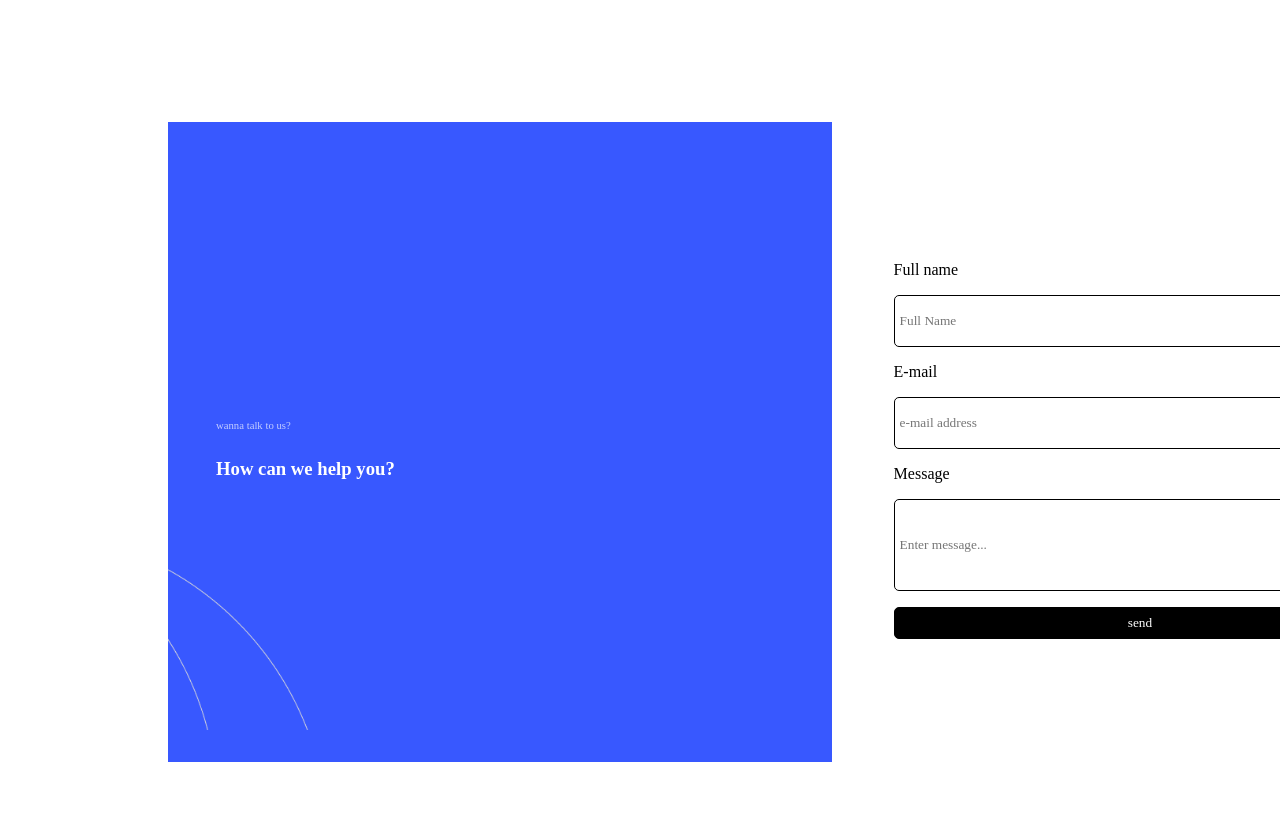
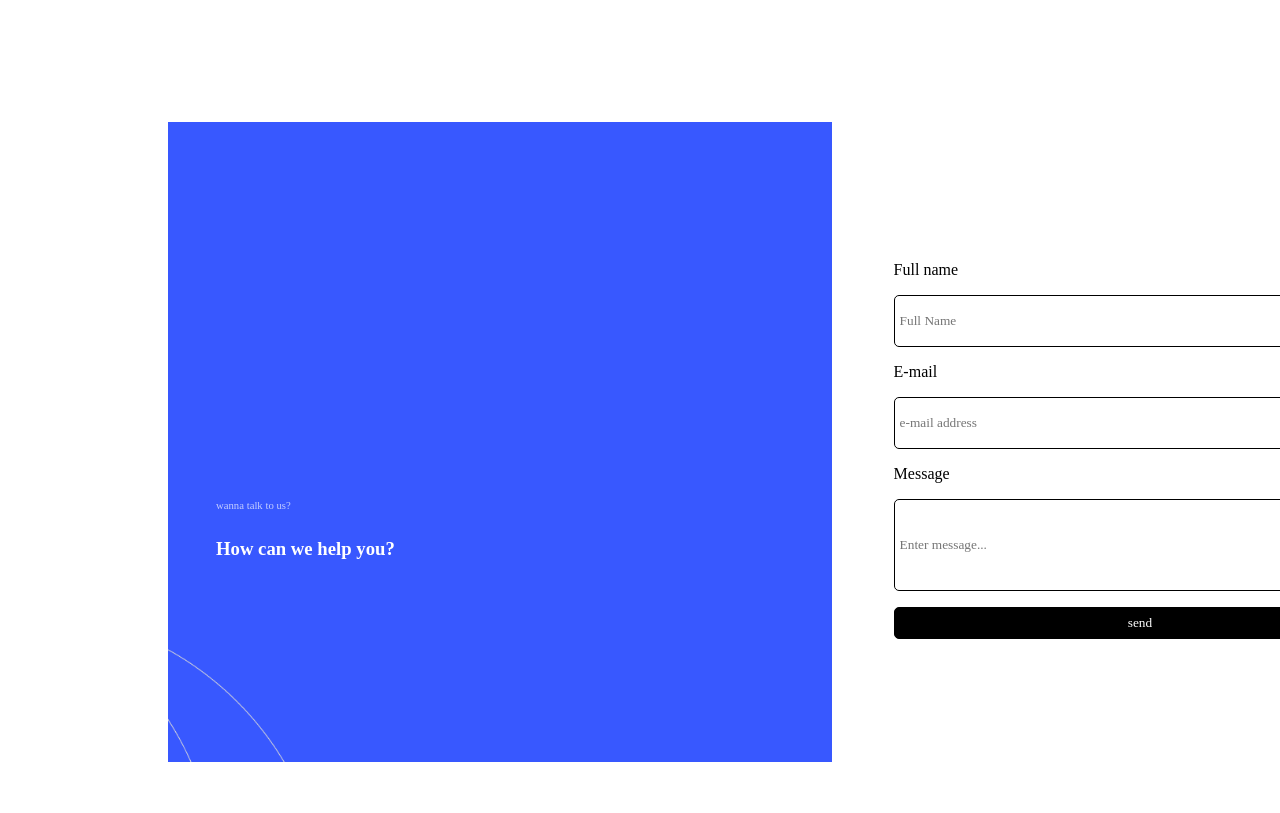
Before and after one commit to BekkahHub/LCUNA, a plain HTML site: page pages/contact.html in a window 1280 px wide. Shown: the part 502-1315 px from the top of the page. Drawn offline with nearby package versions, Linux system fonts and the light colour scheme; a script that the page names is missing; a web font is replaced by a local one.

```diff
--- a/styles/contact.css
+++ b/styles/contact.css
@@ -53,7 +53,7 @@
   color: rgba(255, 255, 255, 0.7);
 }
 .contact-banner img{
-  margin-bottom: -15rem;
+  margin-bottom: -25rem;
   margin-left: -3rem;
   width: 10rem;
 }
```
